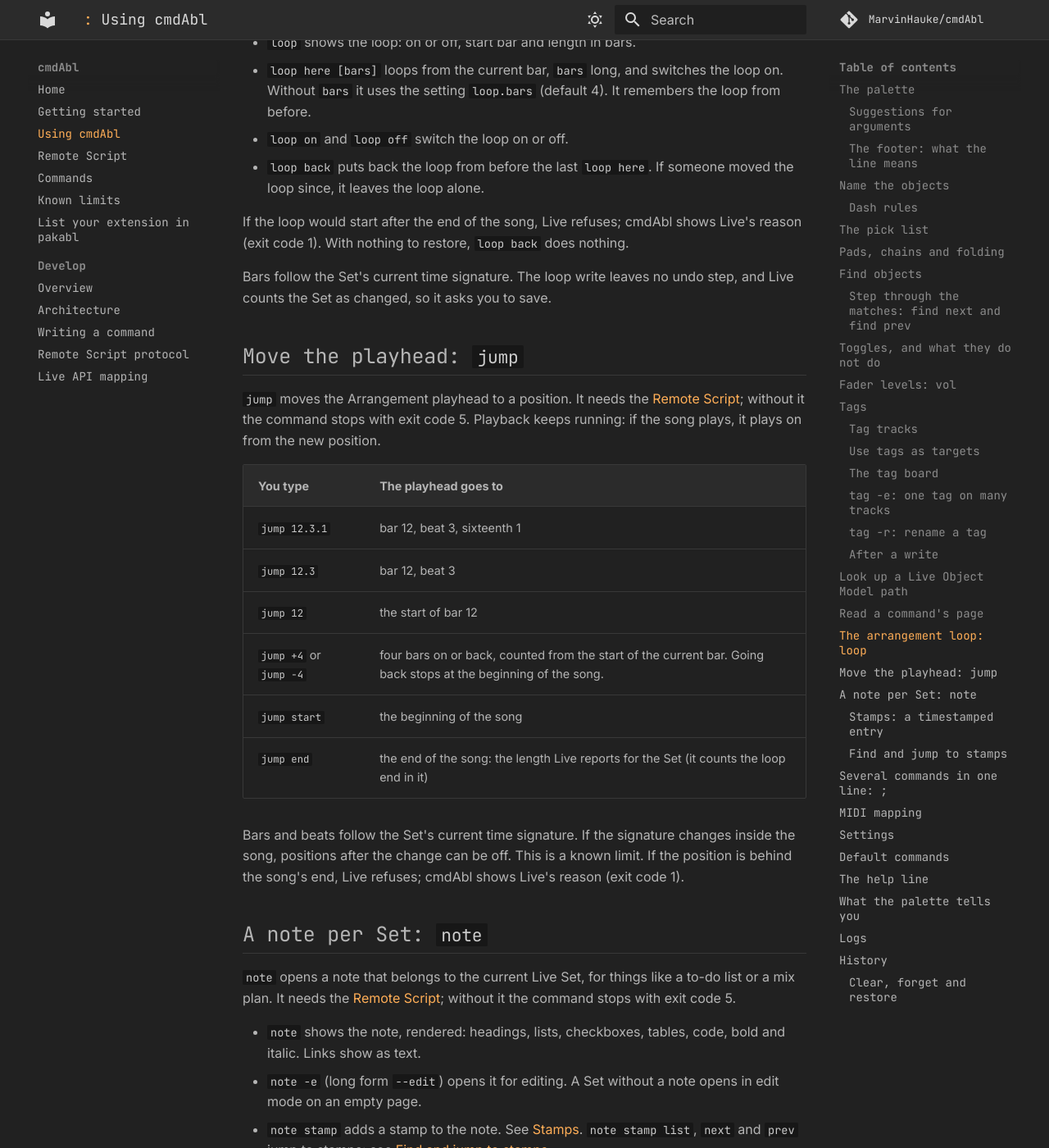
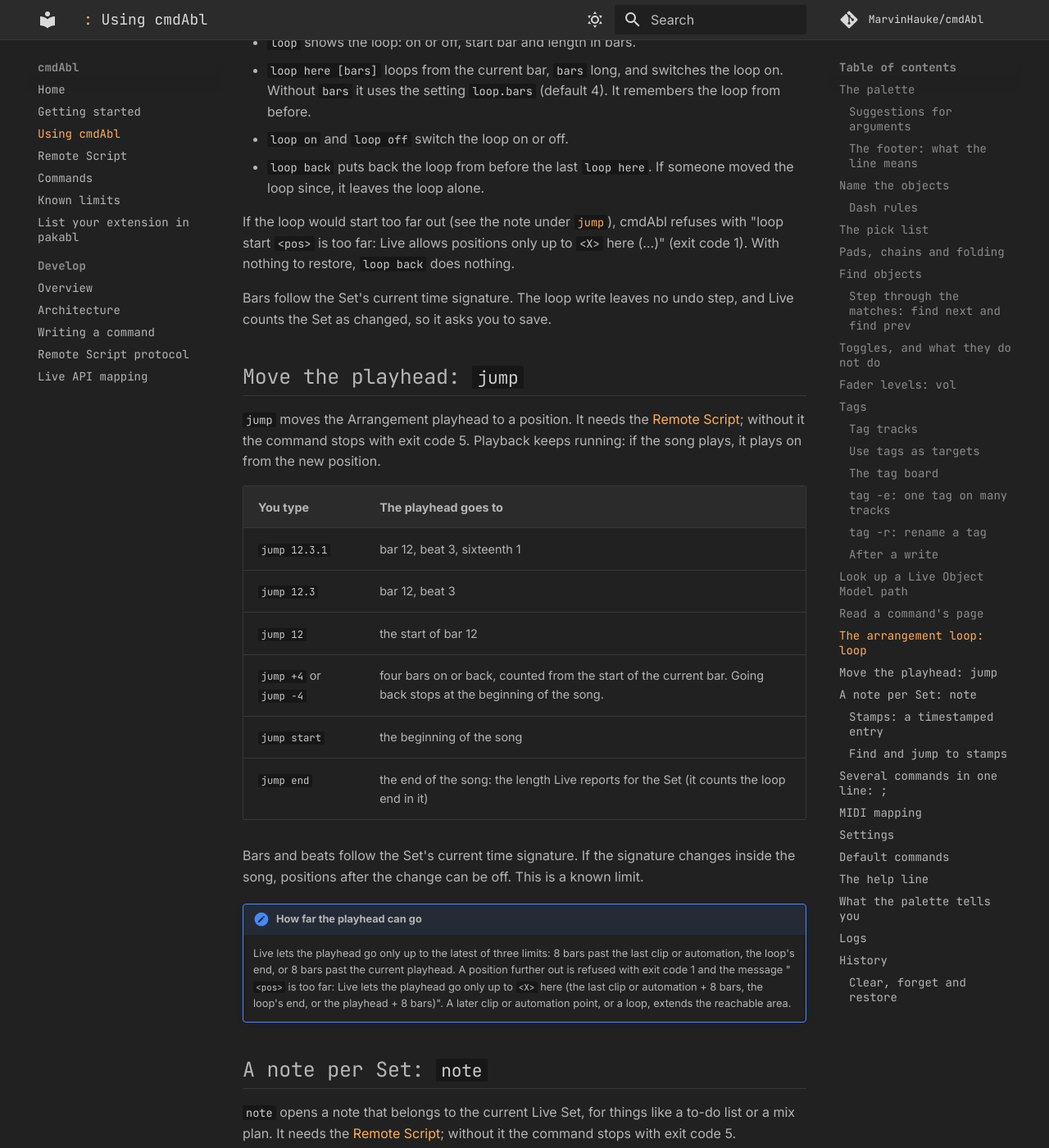
Before and after one commit to MarvinHauke/cmdAbl, an MkDocs documentation site: the page built from docs/using.md, in a window 1280 px wide and 1400 px high, scrolled down 21411 px. Shown: the whole window at 82% size. Built offline with MkDocs 1.6.1 and Material for MkDocs 9.7.7, drawn with Linux system fonts in a browser that asks for light colours; comment, search, counter and statistics services are not loaded; some of the changed text lies outside the part shown.

Commit message:
docs(using): Live's playhead limit for jump, loop and stamps ('too far' message)
Co-Authored-By: Claude Sonnet 5.5 <noreply@anthropic.com>

```diff
--- a/docs/using.md
+++ b/docs/using.md
@@ -499,7 +499,8 @@ with exit code 5.
 - `loop back` puts back the loop from before the last `loop here`. If someone moved the loop since, it leaves the loop
   alone.
 
-If the loop would start after the end of the song, Live refuses; cmdAbl shows Live's reason (exit code 1). With nothing
+If the loop would start too far out (see the note under [`jump`](#move-the-playhead-jump)), cmdAbl refuses with
+"loop start `<pos>` is too far: Live allows positions only up to `<X>` here (…)" (exit code 1). With nothing
 to restore, `loop back` does nothing.
 
 Bars follow the Set's current time signature. The loop write leaves no undo step, and Live counts the Set as changed, so
@@ -520,8 +521,14 @@ command stops with exit code 5. Playback keeps running: if the song plays, it pl
 | `jump end` | the end of the song: the length Live reports for the Set (it counts the loop end in it) |
 
 Bars and beats follow the Set's current time signature. If the signature changes inside the song, positions after
-the change can be off. This is a known limit. If the position is behind the song's end, Live refuses; cmdAbl shows
-Live's reason (exit code 1).
+the change can be off. This is a known limit.
+
+!!! note "How far the playhead can go"
+    Live lets the playhead go only up to the latest of three limits: 8 bars past the last clip or automation, the
+    loop's end, or 8 bars past the current playhead. A position further out is refused with exit code 1 and the
+    message "`<pos>` is too far: Live lets the playhead go only up to `<X>` here (the last clip or automation + 8 bars,
+    the loop's end, or the playhead + 8 bars)". A later clip or automation point, or a loop, extends the reachable
+    area.
 
 ## A note per Set: `note`
 
@@ -590,8 +597,9 @@ the [Remote Script](remote-script.md).
 - `note stamp next` jumps to the next stamp after the playhead, by song position.
 - `note stamp prev` jumps to the previous stamp before the playhead.
 
-Stamps without a position are skipped by `next` and `prev`. At the last stamp, `note stamp next` stops with
-"no stamp after bar N" (exit code 3). With the setting `note.stampWrap` on, it goes on to the first stamp instead,
+Stamps without a position are skipped by `next` and `prev`. So are stamps that are too far out for Live's playhead limit
+(see the note under [`jump`](#move-the-playhead-jump)); `list` shows them disabled with "too far for Live". At the last stamp, `note stamp next` stops with
+"no stamp after bar N" (exit code 3); if stamps were left out for being too far out, it adds "(k too far for Live)". With the setting `note.stampWrap` on, it goes on to the first stamp instead,
 and `prev` goes from the first stamp to the last.
 
 | Setting | Default | What it does |
@@ -602,7 +610,7 @@ and `prev` goes from the first stamp to the last.
 `Enter` or a click on a heading jumps there, as [`jump`](#move-the-playhead-jump) does. The window stays open. If the
 jump fails, the footer shows why.
 
-A stamp behind the song's end cannot be jumped to; Live refuses and cmdAbl shows Live's reason.
+A stamp that is too far out for Live's playhead limit (see the note under [`jump`](#move-the-playhead-jump)) cannot be jumped to; the footer shows the "too far" message.
 
 **Where the note lives.** The note is plain Markdown. It is stored as a file in cmdAbl's data folder (the Extensions
 Data folder in Ableton's Application Support) and linked to the Set by an id that is saved inside the Set. Viewing
```
